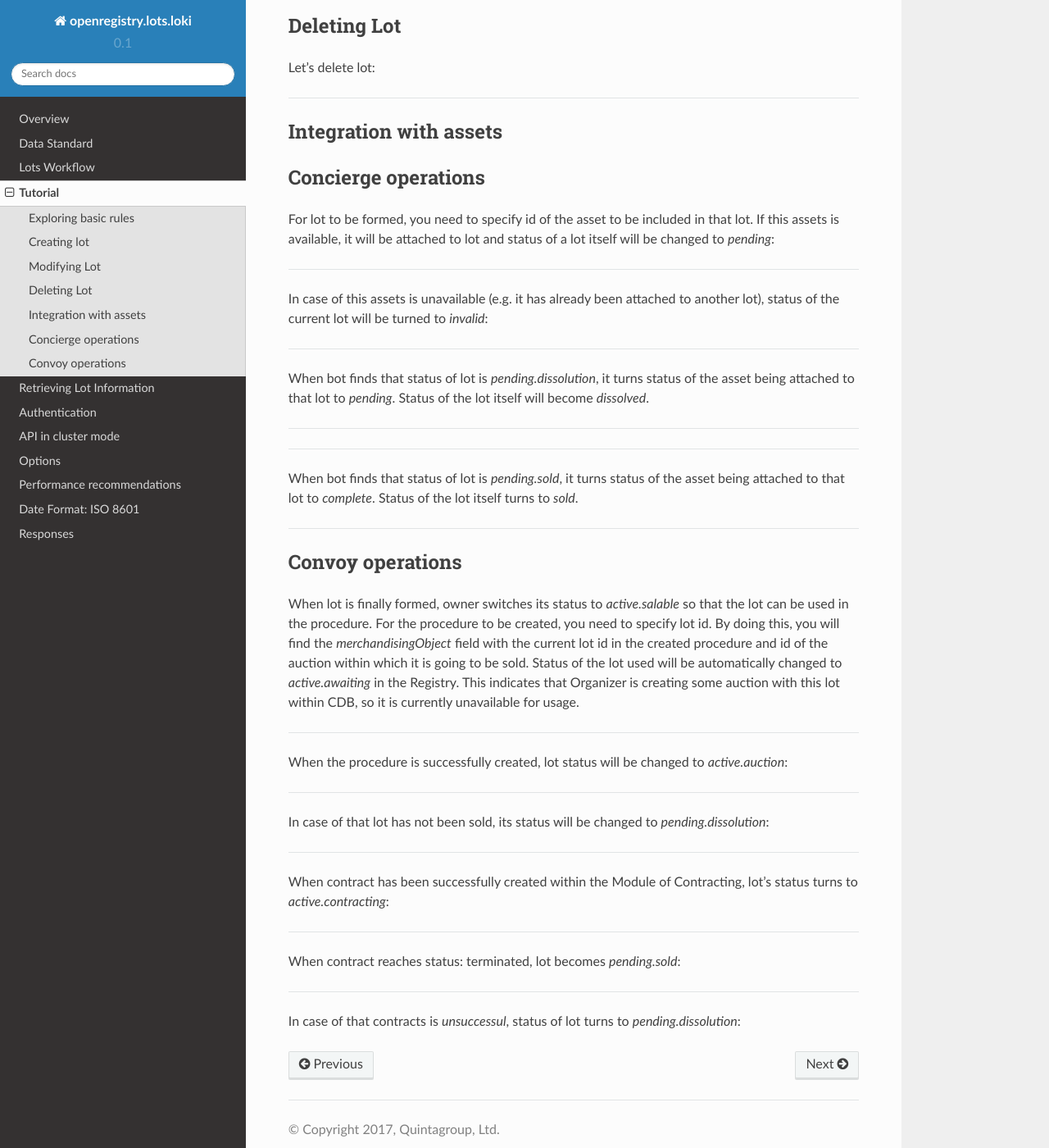
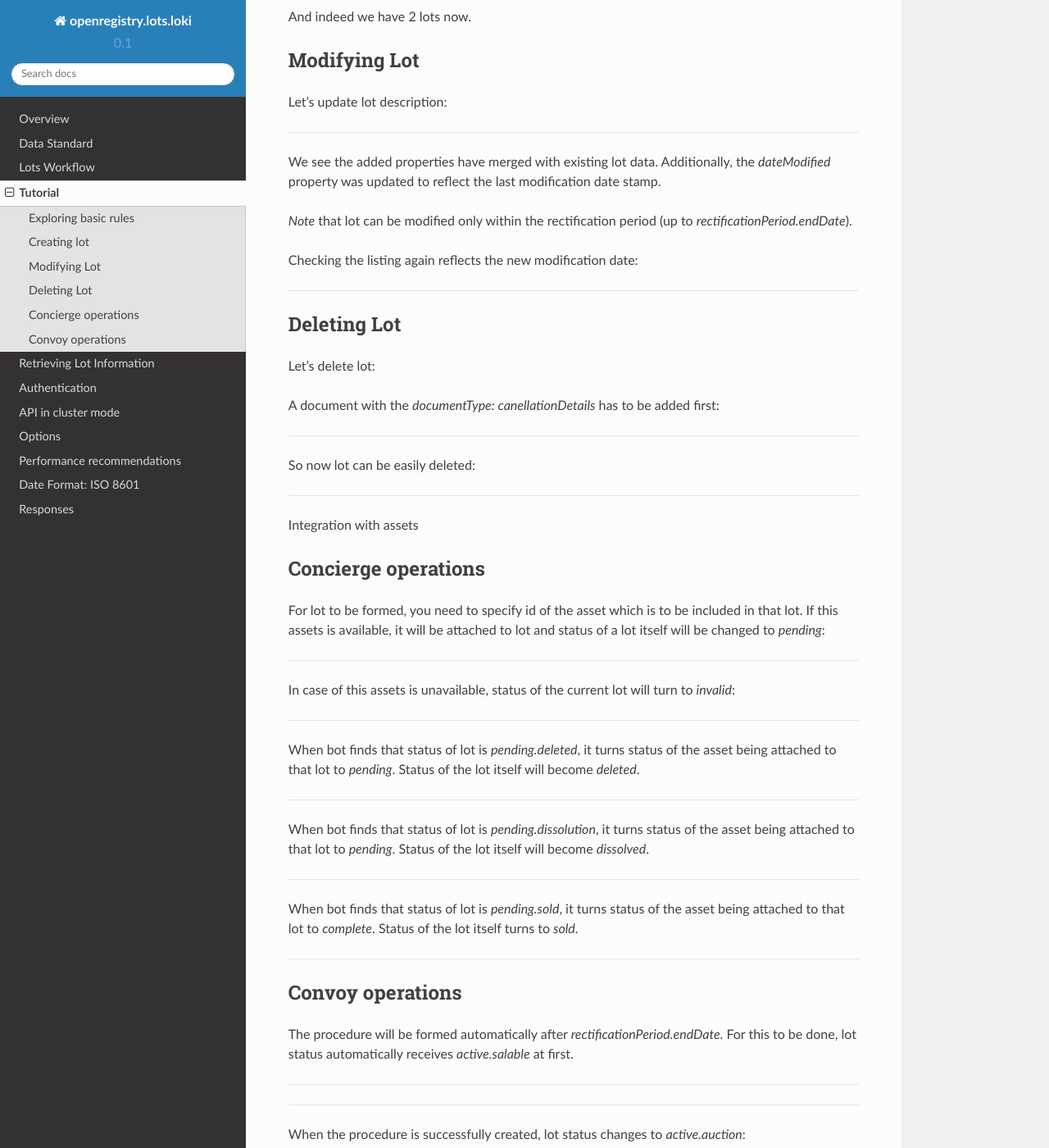
Before and after one commit to yevheniimoroziuk/openregistry.lots.loki, a Sphinx documentation site: the page built from docs/source/tutorial.rst, in a window 1280 px wide and 1400 px high, scrolled down 1791 px. Shown: the whole window at 82% size. Built offline with Sphinx 7.4.7 and the Read the Docs theme 2.0.0, drawn with Linux system fonts in a browser that asks for light colours; some of the changed text lies outside the part shown.

Commit message:
Add basic description of the tutorial section

```diff
--- a/docs/source/lotsWorkflow.rst
+++ b/docs/source/lotsWorkflow.rst
@@ -14,7 +14,7 @@
                     "composing" -> "verification" [color="0.6667 1.0000 0.5020"];
                     edge[style=solid,  arrowhead="vee"];
                     "verification" -> "pending" [color="0.6667 1.0000 0.5020"];
-                    edge[style=dashed,  arrowhead="vee"];
+                    edge[style=solid,  arrowhead="vee"];
                     "pending" -> "active.salable" [color="0.6667 1.0000 0.5020"];
                     edge[style=solid,  dir="both"];
                     "active.salable" -> "active.auction" [color="0.6667 1.0000 0.5020"];
--- a/docs/source/tutorial.rst
+++ b/docs/source/tutorial.rst
@@ -30,8 +30,17 @@
 Creating lot
 ------------
 
+Let's create lot with the minimal data set:
 
-Let's create lot with the minimal (only required) data set:
+**************************************
+
+The object you're trying to add initially receives `draft` status. You should manually switch this object from `draft` to `composing` (2 Phase Commit mechanism) so that to add the auction conditions (value.amount, minimalStep.amount, etc.):
+
+**************************************
+
+You see that `lot.auctions` structure has been added with the set of auto-generated data.
+
+Now let's add extra auction conditions. Note that the information is being added to each of three auctions one by one:
 
 **************************************
 
@@ -39,11 +48,15 @@
 
 **************************************
 
+To enable further manipulations with the lot, its status should be manually switched to `verification`.
+
+**************************************
+
 Success! Now we can see that new object was created. Response code is `201`
 and `Location` response header reports the location of the created object.  The
-body of response reveals the information about the created lot: its internal
-`id` (that matches the `Location` segment), its official `lotID` and
-`dateModified` datestamp stating the moment in time when lot was last
+body of response reveals the information about the created asset: its internal
+`id` (that matches the `Location` segment), its official `assetID` and
+`dateModified` datestamp stating the moment when asset was last
 modified. Note that lot is created with `pending` status.
 
 Let's access the URL of the created object (the `Location` header of the response):
@@ -58,10 +71,11 @@
 
 Let's see what listing of lots reveals us:
 
+**************************************
 
-We do see the internal `id` of the lot (that can be used to construct full URL by prepending `**************************************`) and its `dateModified` datestamp.
+We do see the internal `id` of the lot (that can be used to construct full URL `**************************************`) and its `dateModified` date stamp.
 
-The previous lot contained only required fields. Let's try creating lot with more data:
+Let's try creating another lot:
 
 **************************************
 
@@ -80,11 +94,8 @@
 And indeed we have 2 lots now.
 
 
-
 Modifying Lot
 -------------
-
-Time for the lot to be modified is `rectificationPeriod`
 
 Let's update lot description:
 
@@ -92,7 +103,9 @@
 
 .. XXX body is empty for some reason (printf fails)
 
-We see the added properies have merged with existing lot data. Additionally, the `dateModified` property was updated to reflect the last modification datestamp.
+We see the added properties have merged with existing lot data. Additionally, the `dateModified` property was updated to reflect the last modification date stamp.
+
+`Note` that lot can be modified only within the rectification period (up to `rectificationPeriod.endDate`).
 
 Checking the listing again reflects the new modification date:
 
@@ -103,23 +116,32 @@
 
 Let's delete lot:
 
+A document with the `documentType: canellationDetails` has to be added first:
+
+**************************************
+
+So now lot can be easily deleted:
+
 **************************************
 
 Integration with assets
------------------------
 
 
 Concierge operations
 --------------------
 
-For lot to be formed, you need to specify id of the asset to be included
+For lot to be formed, you need to specify id of the asset which is to be included
 in that lot. If this assets is available, it will be attached to lot
 and status of a lot itself will be changed to `pending`:
 
 **************************************
 
-In case of this assets is unavailable (e.g. it has already been
-attached to another lot), status of the current lot will be turned to `invalid`:
+In case of this assets is unavailable, status of the current lot will turn to `invalid`:
+
+**************************************
+
+When bot finds that status of lot is `pending.deleted`, it
+turns status of the asset being attached to that lot to `pending`. Status of the lot itself will become `deleted`.
 
 **************************************
 
@@ -128,37 +150,35 @@
 
 **************************************
 
-**************************************
-
 When bot finds that status of lot is `pending.sold`, it
 turns status of the asset being attached to that lot to `complete`. Status of the lot itself
 turns to `sold`.
-
 
 **************************************
 
 Convoy operations
 -----------------
 
-When lot is finally formed, owner switches its status to `active.salable` so that the lot can be used in the
-procedure.
-For the procedure to be created, you need to specify lot id.
-By doing this, you will find the `merchandisingObject` field with the current
-lot id in the created procedure and id of the auction within which
-it is going to be sold. Status of the lot used will be automatically changed
-to `active.awaiting` in the Registry. This indicates that Organizer is creating some auction with
-this lot within CDB, so it is currently unavailable for usage.
+The procedure will be formed automatically after `rectificationPeriod.endDate`. For this to be done, lot status automatically receives `active.salable` at first.
 
 **************************************
 
-When the procedure is successfully created, lot status will be changed to
+**************************************
+
+When the procedure is successfully created, lot status changes to
 `active.auction`:
-
 
 **************************************
 
+If the procedure (`procurementMethodType: sellout.english`) becomes `unsuccessful`, lot status turns to `active.salable`.
 
-In case of that lot has not been sold, its status will be changed to `pending.dissolution`:
+**************************************
+
+As long as a new procedure is being automatically created, the lot will be given `active.auction` status:
+
+**************************************
+
+In case of that lot has not been sold (either `contract` has become `unsuccessful` or a procedure has received `cancelled` status or third procedure (`procurementMethodType: sellout.insider`) has turned to `unsuccessful`) , its status becomes `pending.dissolution`:
 
 **************************************
 
@@ -166,8 +186,6 @@
 
 **************************************
 
-When contract reaches status: terminated, lot becomes `pending.sold`:
+When contract reaches `terminated` status, lot automatically becomes `pending.sold`:
 
 **************************************
-
-In case of that contracts is `unsuccessul`, status of lot turns to `pending.dissolution`:
```
Also changed, not shown: docs/source/standard/organization.rst (+10 -0 lines).
